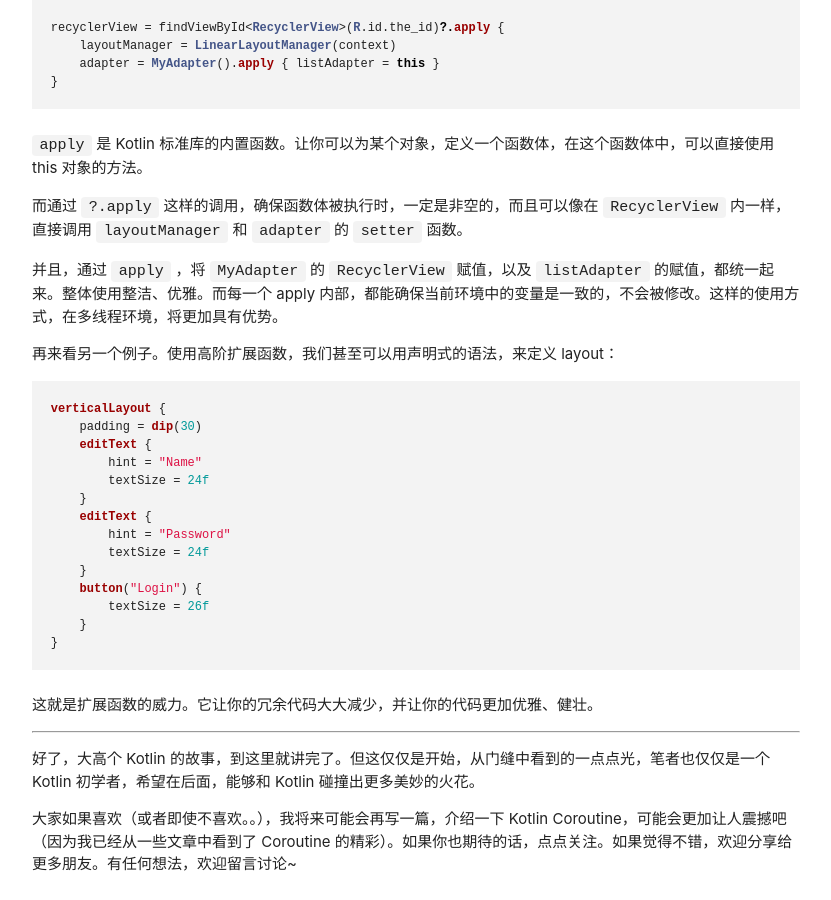
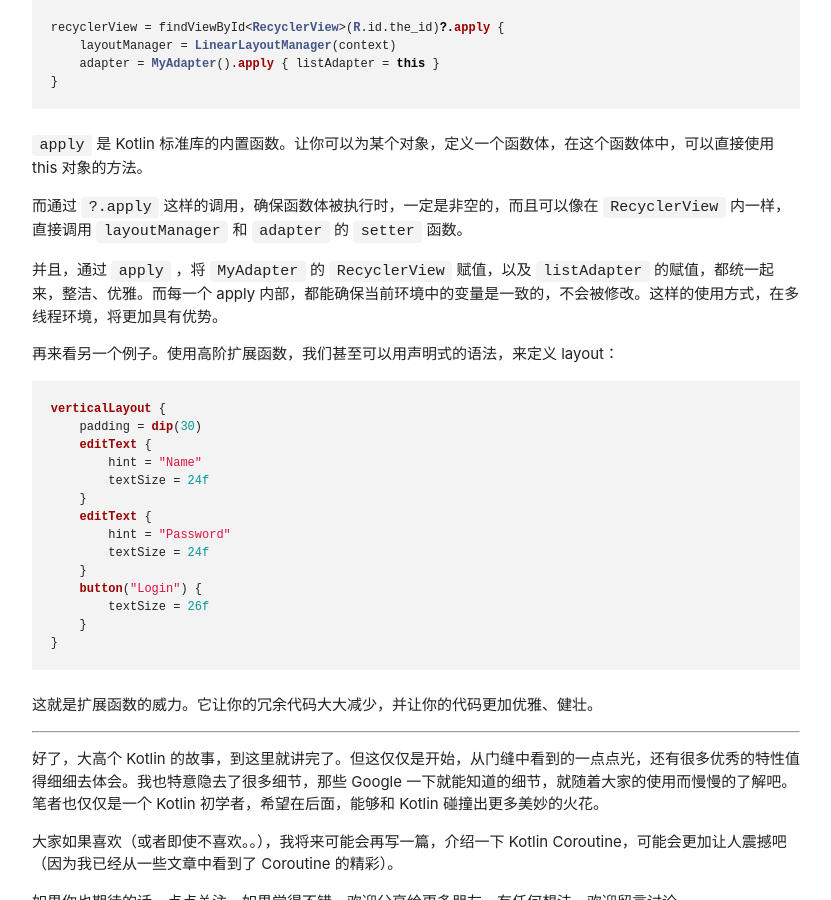
Before and after one commit to tankery/fly-the-code, a Jekyll site: the page built from _posts/2019-05-19-big-kotlin.md, in a window 1280 px wide and 900 px high, scrolled down 7889 px. Shown: the whole window, without its empty margins (224-1055 px from the left). Built offline with Jekyll 4.4.1, drawn with Linux system fonts in a browser that asks for light colours; comment, search, counter and statistics services are not loaded; some of the changed text lies outside the part shown.

Commit message:
Modify "big kotlin" a little

```diff
--- a/_posts/2019-05-19-big-kotlin.md
+++ b/_posts/2019-05-19-big-kotlin.md
@@ -151,7 +151,7 @@
 
 你看，到了这里，你会发现，用 Kotlin 写出来的代码，确实很简洁，只要不影响理解，能去掉的东西 Kotlin 坚决不留。
 
-确实，Kotlin 少写很多代码。但为什么我要说他“匀称”？
+是的，Kotlin 少写很多代码。但为什么我要说他“匀称”？
 
 从前面的例子，你可能也发现这里面和 Java 很不一样的地方，`if-else` 是表达式！
 
@@ -352,7 +352,7 @@
 
 而通过 `?.apply` 这样的调用，确保函数体被执行时，一定是非空的，而且可以像在 `RecyclerView` 内一样，直接调用 `layoutManager` 和 `adapter` 的 `setter` 函数。
 
-并且，通过 `apply` ，将 `MyAdapter` 的 `RecyclerView` 赋值，以及 `listAdapter` 的赋值，都统一起来。整体使用整洁、优雅。而每一个 apply 内部，都能确保当前环境中的变量是一致的，不会被修改。这样的使用方式，在多线程环境，将更加具有优势。
+并且，通过 `apply` ，将 `MyAdapter` 的 `RecyclerView` 赋值，以及 `listAdapter` 的赋值，都统一起来，整洁、优雅。而每一个 apply 内部，都能确保当前环境中的变量是一致的，不会被修改。这样的使用方式，在多线程环境，将更加具有优势。
 
 再来看另一个例子。使用高阶扩展函数，我们甚至可以用声明式的语法，来定义 layout：
 
@@ -377,6 +377,8 @@
 
 ---
 
-好了，大高个 Kotlin 的故事，到这里就讲完了。但这仅仅是开始，从门缝中看到的一点点光，笔者也仅仅是一个 Kotlin 初学者，希望在后面，能够和 Kotlin 碰撞出更多美妙的火花。
+好了，大高个 Kotlin 的故事，到这里就讲完了。但这仅仅是开始，从门缝中看到的一点点光，还有很多优秀的特性值得细细去体会。我也特意隐去了很多细节，那些 Google 一下就能知道的细节，就随着大家的使用而慢慢的了解吧。笔者也仅仅是一个 Kotlin 初学者，希望在后面，能够和 Kotlin 碰撞出更多美妙的火花。
 
-大家如果喜欢（或者即使不喜欢。。），我将来可能会再写一篇，介绍一下 Kotlin Coroutine，可能会更加让人震撼吧（因为我已经从一些文章中看到了 Coroutine 的精彩）。如果你也期待的话，点点关注。如果觉得不错，欢迎分享给更多朋友。有任何想法，欢迎留言讨论~
+大家如果喜欢（或者即使不喜欢。。），我将来可能会再写一篇，介绍一下 Kotlin Coroutine，可能会更加让人震撼吧（因为我已经从一些文章中看到了 Coroutine 的精彩）。
+
+如果你也期待的话，点点关注。如果觉得不错，欢迎分享给更多朋友。有任何想法，欢迎留言讨论~
```
